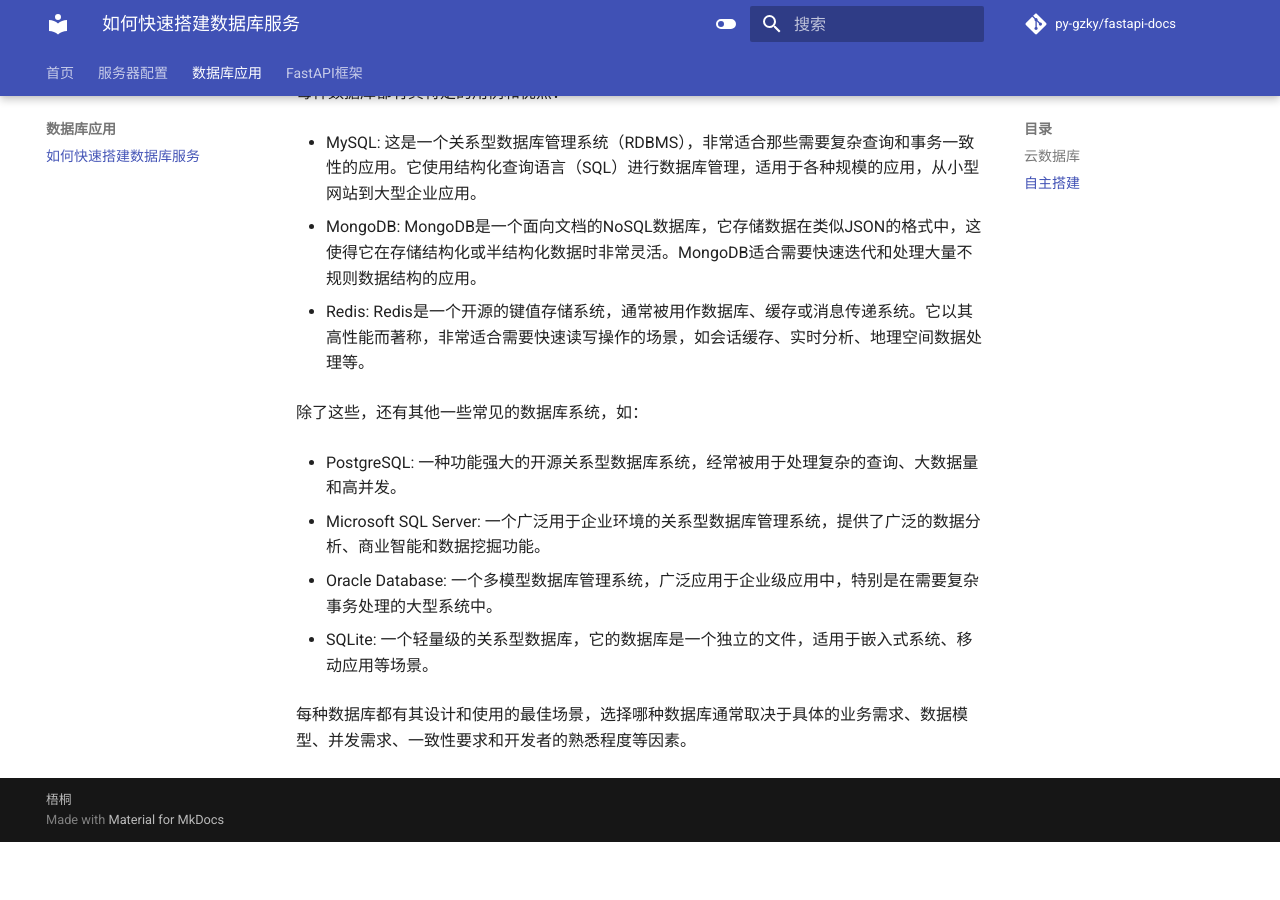
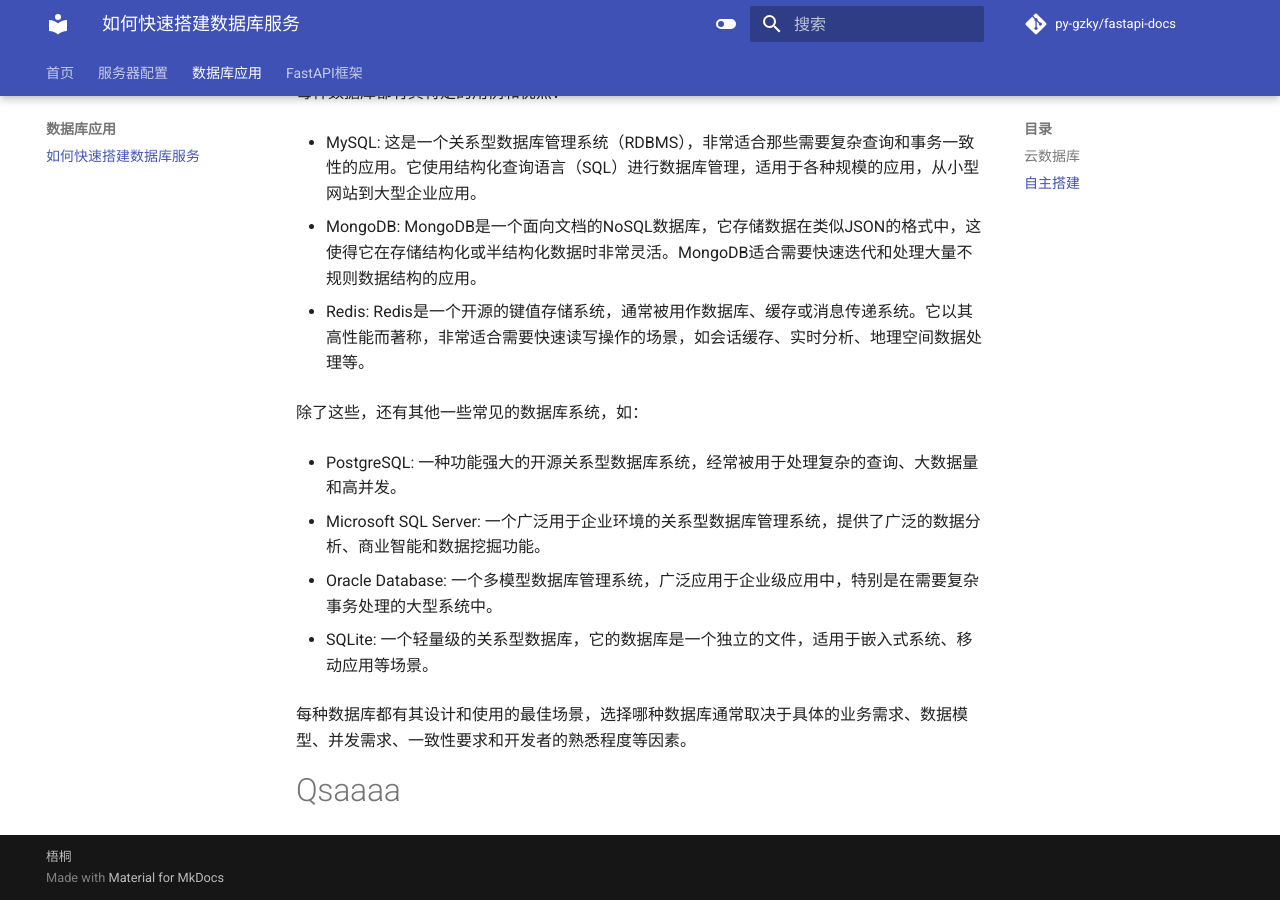
Before and after one commit to PY-GZKY/PythonBackendEngineerGuide, an MkDocs documentation site: the page built from docs/how-to-quickly-deploy-database.md, in a window 1280 px wide and 900 px high, scrolled down 1115 px. Built offline with MkDocs 1.6.1 and Material for MkDocs 9.7.7, drawn with Linux system fonts in a browser that asks for light colours; comment, search, counter and statistics services are not loaded; before the commit the page ends 1957 px from its top, so only the background shows below that.

Commit message:
Update how-to-quickly-deploy-database.md

```diff
--- a/docs/how-to-quickly-deploy-database.md
+++ b/docs/how-to-quickly-deploy-database.md
@@ -53,3 +53,6 @@
 - SQLite: 一个轻量级的关系型数据库，它的数据库是一个独立的文件，适用于嵌入式系统、移动应用等场景。
 
 每种数据库都有其设计和使用的最佳场景，选择哪种数据库通常取决于具体的业务需求、数据模型、并发需求、一致性要求和开发者的熟悉程度等因素。
+
+
+# Qsaaaa
```
